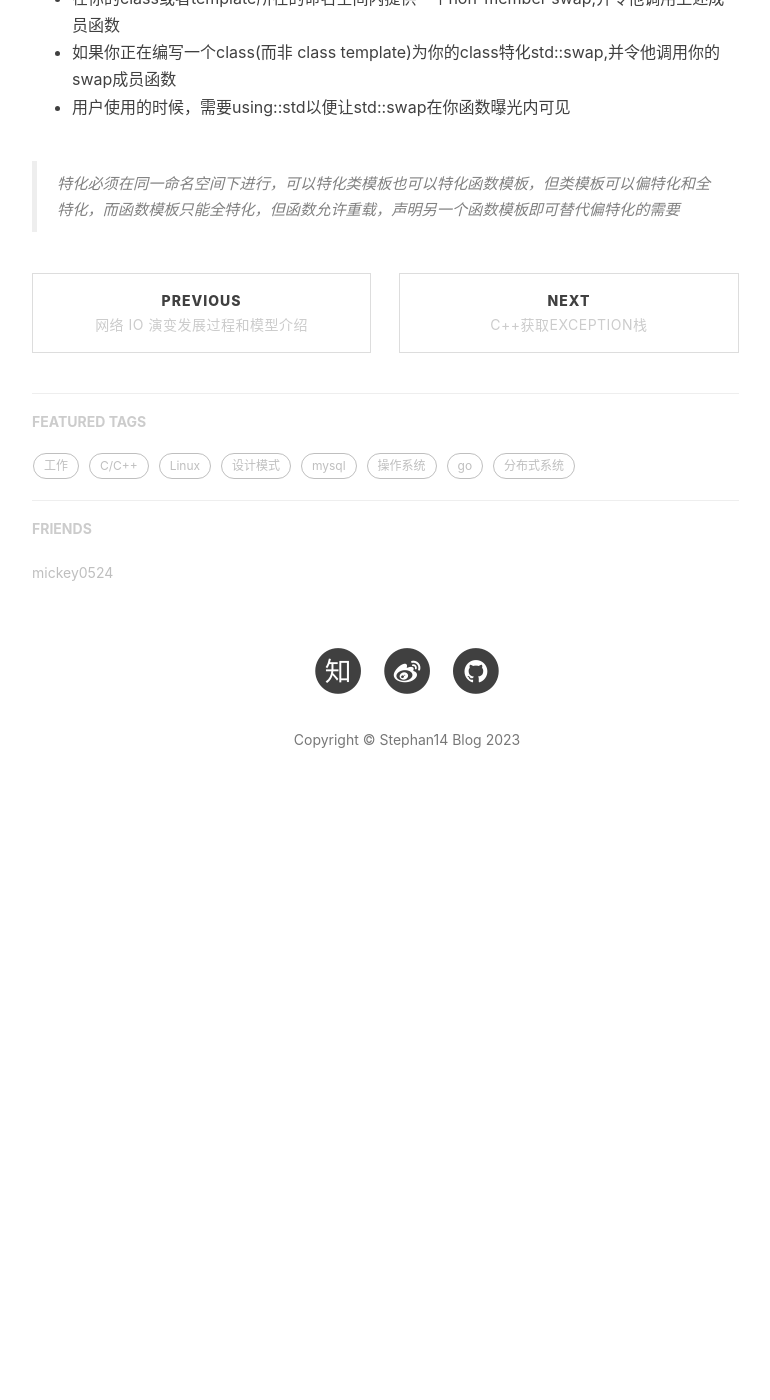
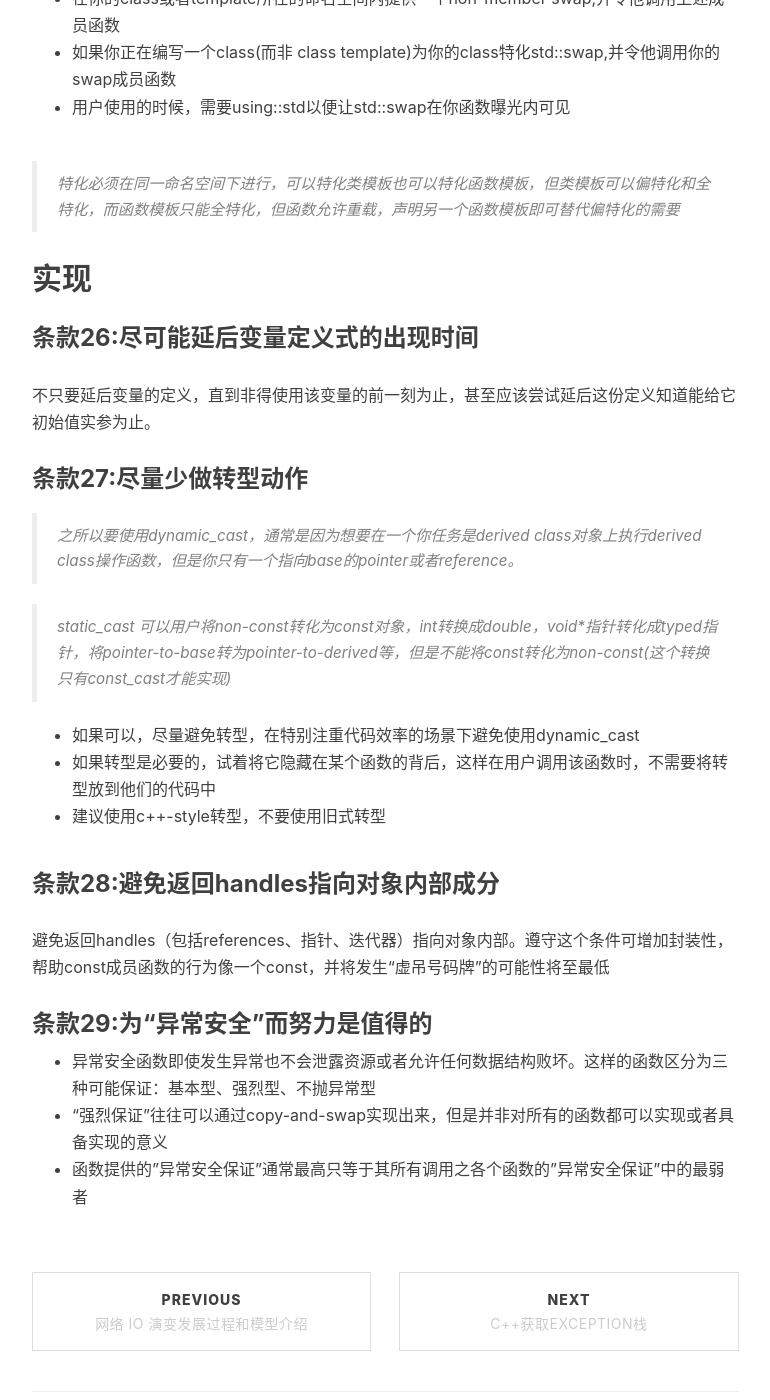
Before and after one commit to Stephan14/Stephan14.github.io, a Jekyll site: the page built from _posts/2022-12-10-effective-c++-reading-note.markdown, in a window 1280 px wide and 1400 px high, scrolled down 6324 px. Shown: the whole window, without its empty margins (233-1003 px from the left). Built offline with Jekyll 4.4.1, drawn with Linux system fonts in a browser that asks for light colours; nearby versions of some CDN libraries; comment, search, counter and statistics services are not loaded; before the commit the page ends 7168 px from its top, so only the background shows below that.

Commit message:
Feature: 实现部分总结

```diff
--- a/_posts/2022-12-10-effective-c++-reading-note.markdown
+++ b/_posts/2022-12-10-effective-c++-reading-note.markdown
@@ -191,3 +191,28 @@ public:
 - 用户使用的时候，需要using::std以便让std::swap在你函数曝光内可见
 
 > 特化必须在同一命名空间下进行，可以特化类模板也可以特化函数模板，但类模板可以偏特化和全特化，而函数模板只能全特化，但函数允许重载，声明另一个函数模板即可替代偏特化的需要
+
+## 实现
+
+### 条款26:尽可能延后变量定义式的出现时间
+
+不只要延后变量的定义，直到非得使用该变量的前一刻为止，甚至应该尝试延后这份定义知道能给它初始值实参为止。
+
+### 条款27:尽量少做转型动作
+
+> 之所以要使用dynamic_cast，通常是因为想要在一个你任务是derived class对象上执行derived class操作函数，但是你只有一个指向base的pointer或者reference。
+
+> static_cast 可以用户将non-const转化为const对象，int转换成double，void*指针转化成typed指针，将pointer-to-base转为pointer-to-derived等，但是不能将const转化为non-const(这个转换只有const_cast才能实现)
+
+- 如果可以，尽量避免转型，在特别注重代码效率的场景下避免使用dynamic_cast
+- 如果转型是必要的，试着将它隐藏在某个函数的背后，这样在用户调用该函数时，不需要将转型放到他们的代码中
+- 建议使用c++-style转型，不要使用旧式转型
+
+### 条款28:避免返回handles指向对象内部成分
+避免返回handles（包括references、指针、迭代器）指向对象内部。遵守这个条件可增加封装性，帮助const成员函数的行为像一个const，并将发生“虚吊号码牌”的可能性将至最低
+
+### 条款29:为“异常安全”而努力是值得的
+
+- 异常安全函数即使发生异常也不会泄露资源或者允许任何数据结构败坏。这样的函数区分为三种可能保证：基本型、强烈型、不抛异常型
+- "强烈保证"往往可以通过copy-and-swap实现出来，但是并非对所有的函数都可以实现或者具备实现的意义
+- 函数提供的"异常安全保证"通常最高只等于其所有调用之各个函数的"异常安全保证"中的最弱者
```
